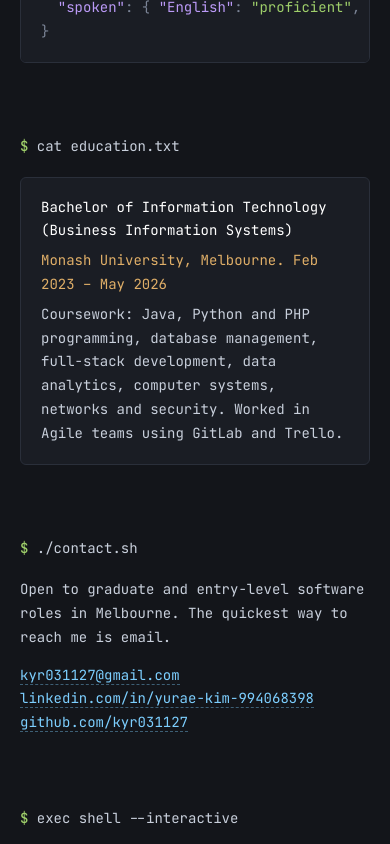
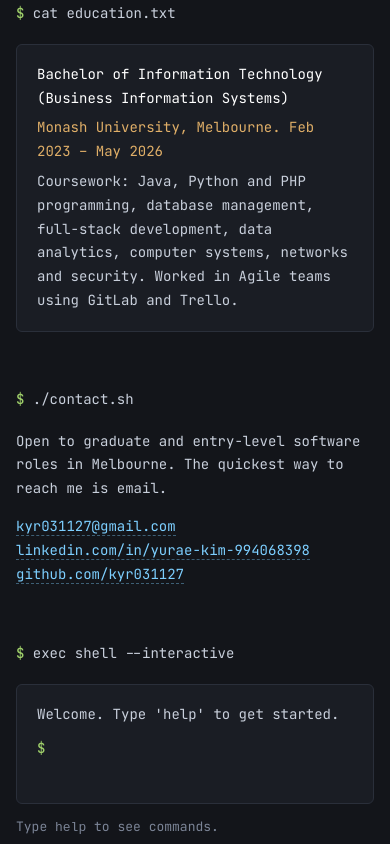
Before and after one commit to kyr031127/portfolio, a React (Vite) app: page / in a window 390 px wide. Shown: the part 2782-3626 px from the top of the page. Built offline with nearby package versions, Linux system fonts and the light colour scheme.

Commit message:
Improved mobile layout and input sizing

```diff
--- a/src/components/Hero.css
+++ b/src/components/Hero.css
@@ -58,6 +58,16 @@
   animation: blink 1.1s steps(1) infinite;
 }
 
+.btn {
+  padding: 6px 14px;
+  font-size: 13px;
+  color: var(--text);
+  background: var(--panel);
+  border: 1px solid var(--line);
+  border-radius: 4px;
+  overflow-wrap: anywhere;
+}
+
 @keyframes blink {
   50% {
     opacity: 0;
--- a/src/components/Section.css
+++ b/src/components/Section.css
@@ -16,3 +16,9 @@
 .section-cmd span {
   color: var(--text);
 }
+
+@media (max-width: 640px) {
+  .section {
+    margin-top: 56px;
+  }
+}
--- a/src/components/Terminal.css
+++ b/src/components/Terminal.css
@@ -49,3 +49,9 @@
   font-size: 13px;
   color: var(--dim);
 }
+
+@media (max-width: 640px) {
+  .term-prompt input {
+    font-size: 16px;
+  }
+}
--- a/src/styles/global.css
+++ b/src/styles/global.css
@@ -47,6 +47,10 @@ main {
   body {
     font-size: 14px;
   }
+
+  main {
+    padding: 32px 16px 72px;
+  }
 }
 
 @media (prefers-reduced-motion: reduce) {
```
